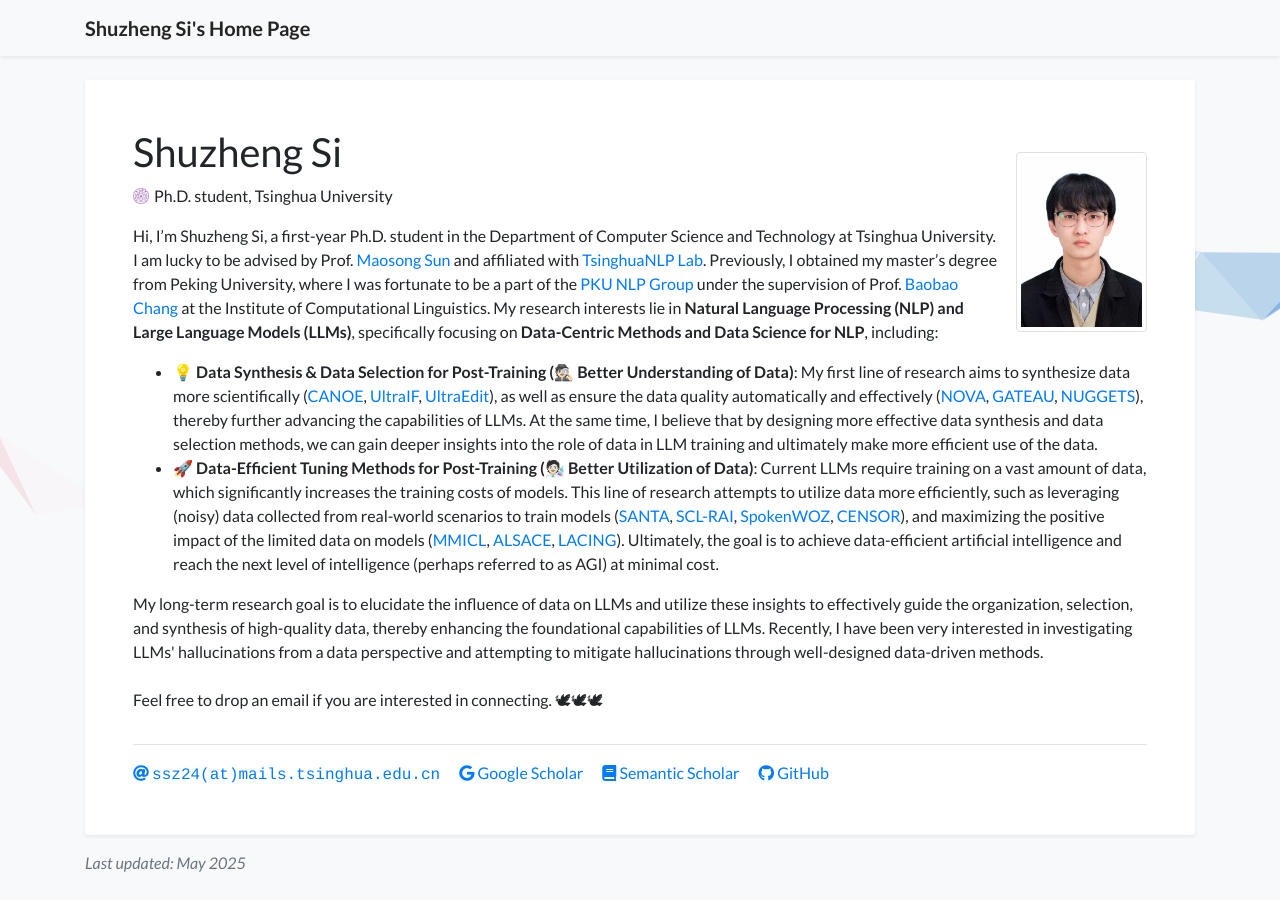
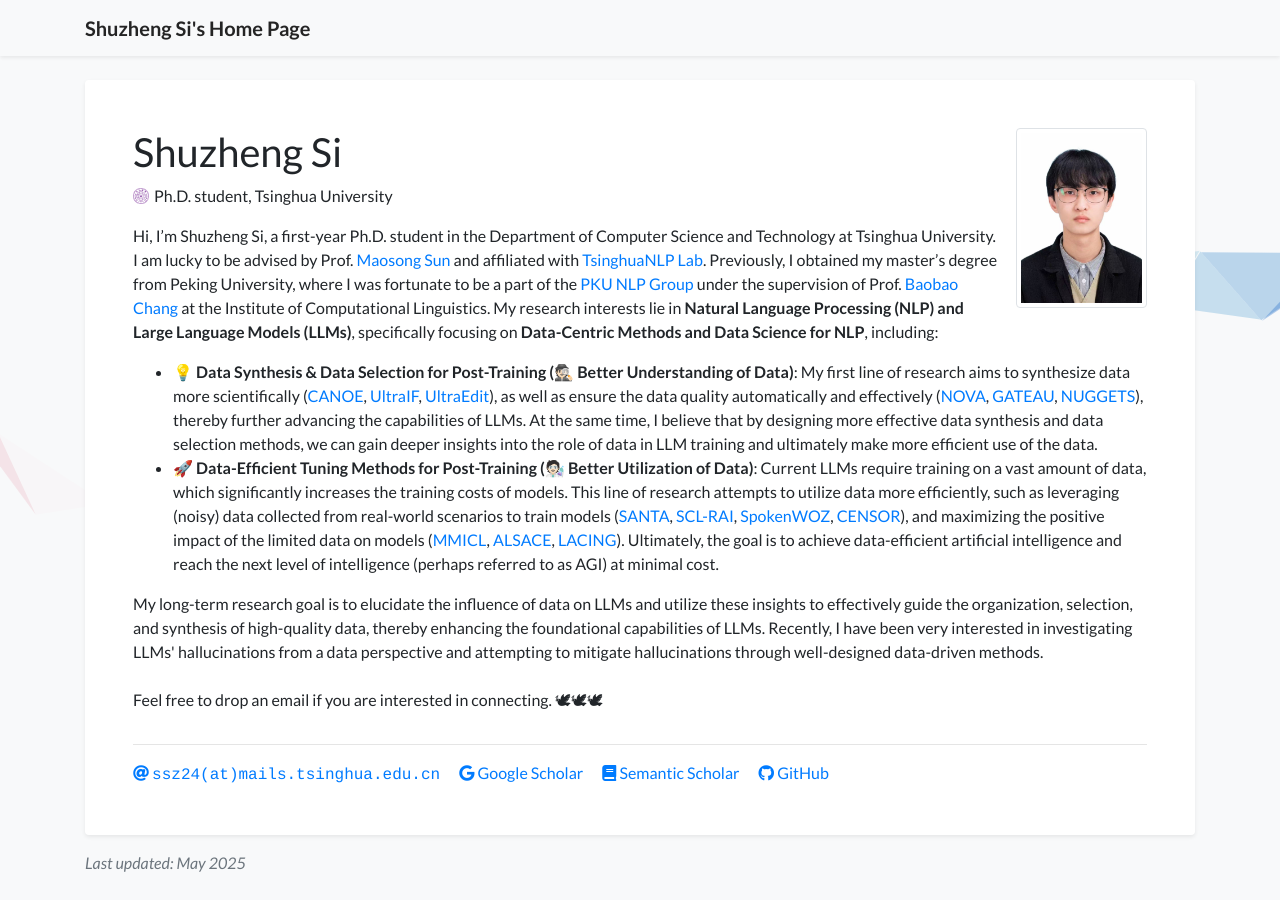
Before and after one commit to S1s-Z/s1s-z.github.io, a Jekyll site: the page built from index.html, in a window 1280 px wide. Built offline with Jekyll 4.4.1, drawn with Linux system fonts in a browser that asks for light colours; a style sheet for code colours, icons or effects is not loaded.

Commit message:
Update profile_card.html

```diff
--- a/_includes/widgets/profile_card.html
+++ b/_includes/widgets/profile_card.html
@@ -4,7 +4,7 @@
             <div class="card-body p-5">
                 <div class="row">
                     <div class="col">
-                        <figure class="figure float-md-right ml-3 mb-3 mt-4">
+                        <figure class="figure float-md-right ml-3 mb-3 mt-4.1">
                             <img
                                 src="{{ site.data.profile.portrait_url }}"
                                 class="figure-img img-fluid img-thumbnail"
```
